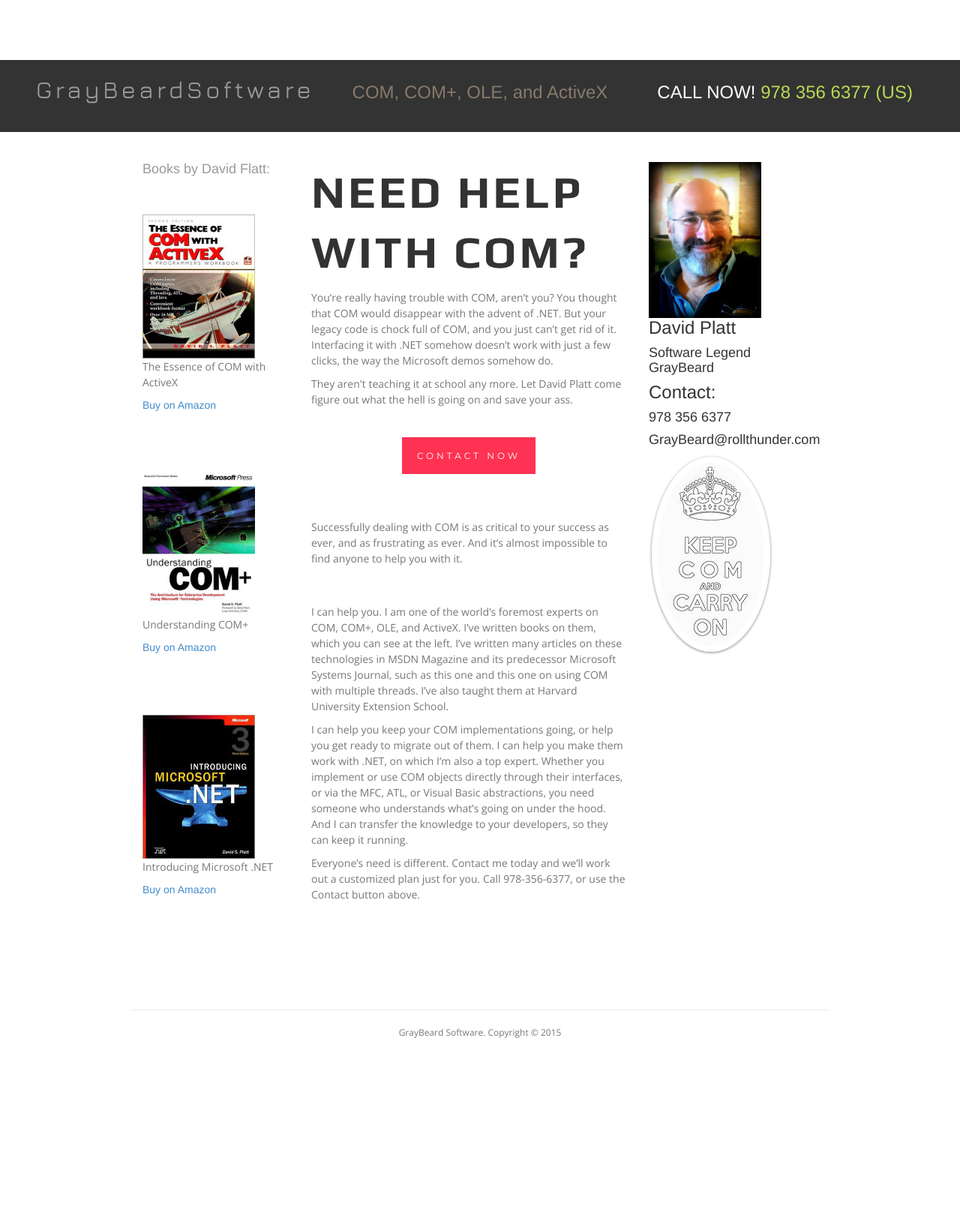
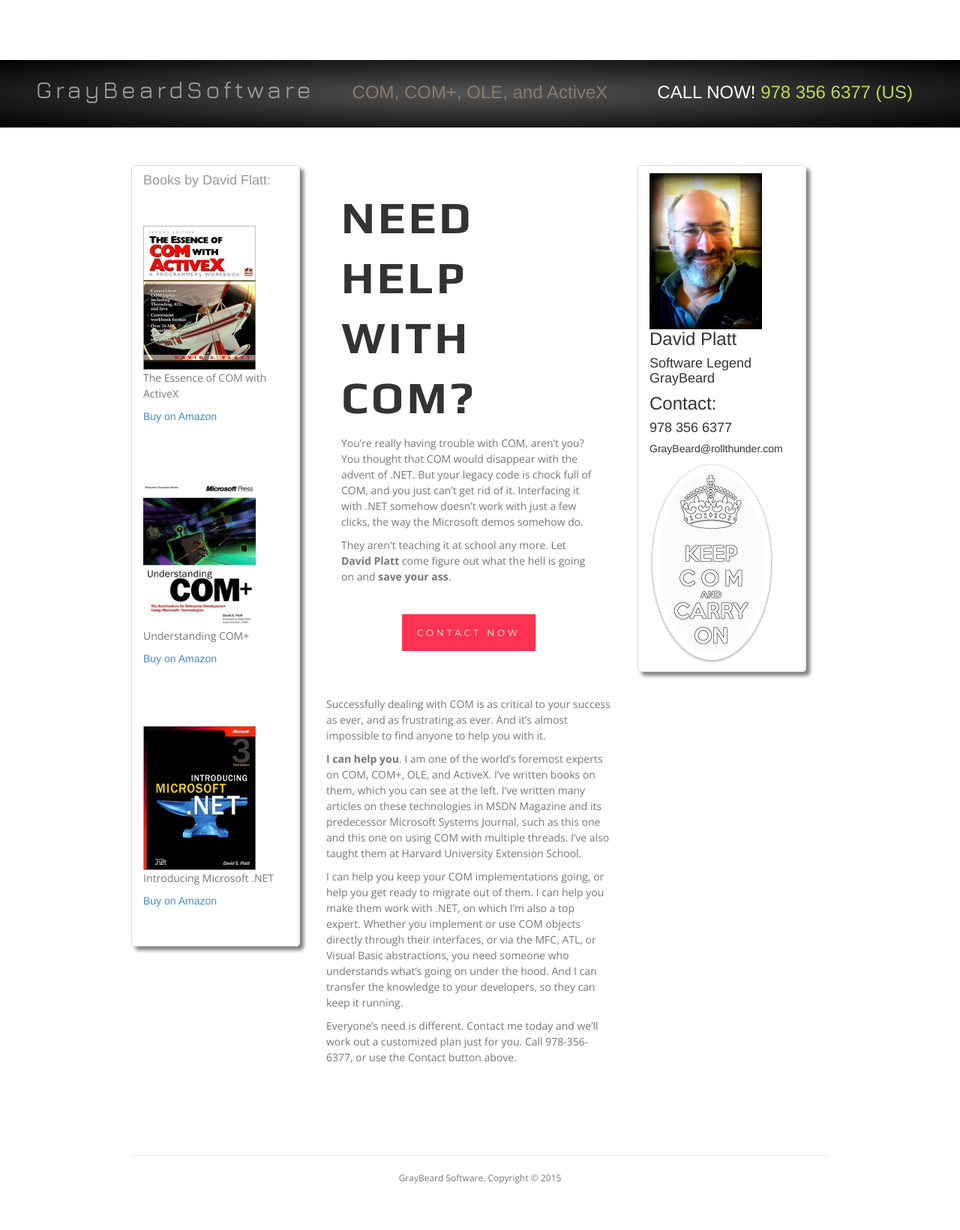
Before and after one commit to sfmb-mx/testing.bizland.biz, a PHP site: page / in a window 1280 px wide. Shown: the whole page at 75% size. Before the commit the page ends 1384 px from the top, so only its background shows below. Run offline with PHP 8.4, Linux system fonts and the light colour scheme.

Commit message:
Style-sheet main content v0.0.5

```diff
--- a/index.html
+++ b/index.html
@@ -19,7 +19,7 @@
         <link rel="apple-touch-icon" sizes="144x144" href="images/favicon/apple-icon-144x144.png">
         <link rel="apple-touch-icon" sizes="152x152" href="images/favicon/apple-icon-152x152.png">
         <link rel="apple-touch-icon" sizes="180x180" href="images/favicon/apple-icon-180x180.png">
-        <link rel="icon" type="image/png" sizes="192x192"  href="images/favicon/android-icon-192x192.png">
+        <link rel="icon" type="image/png" sizes="192x192" href="images/favicon/android-icon-192x192.png">
         <link rel="icon" type="image/png" sizes="32x32" href="images/favicon/favicon-32x32.png">
         <link rel="icon" type="image/png" sizes="96x96" href="images/favicon/favicon-96x96.png">
         <link rel="icon" type="image/png" sizes="16x16" href="images/favicon/favicon-16x16.png">
@@ -73,7 +73,7 @@
             <div class="hidden-sm hidden-xs" style="height:80px;"></div>
             <section id="gbsHeader">
 
-                <div class="container-fluid dark-bg pad-20">
+                <div class="container-fluid header-bg pad-20">
                     <article class="col-md-12 text-center">
                         <div class="col-md-4">
                             <h1 class="dark project-title">GrayBeardSoftware</h1>
@@ -95,7 +95,8 @@
                 <div class="container">
                     <div class="row col-md-12">
 
-                        <article class="col-md-3 animated pad-40" data-fx="fadeInUp">
+                        <div class="hidden-sm hidden-xs" style="height:40px;"></div>
+                        <article class="col-md-3 animated pad-40 transparent-container" data-fx="fadeInUp">
                             <h4 class="dark">
                                 Books by David Flatt:
                             </h4>
@@ -120,46 +121,46 @@
                         </article>
 
                         <article class="col-md-6 animated pad-40" data-fx="fadeInUp"">
-                            <h1 class="big-title">Need help with com?</h1>
+                            <h1 class="big-title pad-mcontent">Need help with com?</h1>
 
-                            <p>
-                                You’re really having trouble with COM, aren’t you? You thought that COM would disappear with the advent of .NET.  But your legacy code is chock full of COM, and you just can’t get rid of it.  Interfacing it with .NET somehow doesn’t work with just a few clicks, the way the Microsoft demos somehow do.
+                            <p class="pad-mcontent">
+                                You’re really having trouble with COM, aren’t you? You thought that COM would disappear with the advent of .NET. But your legacy code is chock full of COM, and you just can’t get rid of it. Interfacing it with .NET somehow doesn’t work with just a few clicks, the way the Microsoft demos somehow do.
                             </p>
 
-                            <p>
-                                They aren't teaching it at school any more. Let David Platt come figure out what the hell is going on and save your ass.
+                            <p class="pad-mcontent">
+                                They aren't teaching it at school any more. Let <b>David Platt</b> come figure out what the hell is going on and <b>save your ass</b>.
                             </p>
 
                             <div class="welcome-button text-center pad-20">
                                 <a class="btn btn-odin btn-odin-red" href="mailto:graybeard@rollthunder.com?subject=Consulting Services Inquiry">Contact now</a>
                             </div>
 
-                            <p class="pad-40">
-                            Successfully dealing with COM is as critical to your success as ever, and as frustrating as ever. And it’s almost impossible to find anyone to help you with it.
+                            <p class="pad-top pad">
+                                Successfully dealing with COM is as critical to your success as ever, and as frustrating as ever. And it’s almost impossible to find anyone to help you with it.
                             </p>
 
-                            <p>
-                                I can help you.  I am one of the world’s foremost experts on COM, COM+, OLE, and ActiveX. I’ve written books on them, which you can see at the left. I’ve written many articles on these technologies in MSDN Magazine and its predecessor Microsoft Systems Journal, such as this one and this one on using COM with multiple threads. I’ve also taught them at Harvard University Extension School.
+                            <p class="pad">
+                                <b>I can help you</b>. I am one of the world’s foremost experts on COM, COM+, OLE, and ActiveX. I’ve written books on them, which you can see at the left. I’ve written many articles on these technologies in MSDN Magazine and its predecessor Microsoft Systems Journal, such as this one and this one on using COM with multiple threads. I’ve also taught them at Harvard University Extension School.
                             </p>
 
-                            <p>
-                                I can help you keep your COM implementations going, or help you get ready to migrate out of them.  I can help you make them work with .NET, on which I’m also a top expert. Whether you implement or use COM objects directly through their interfaces, or via the MFC, ATL, or Visual Basic abstractions, you need someone who understands what’s going on under the hood.  And I can transfer the knowledge to your developers, so they can keep it running.
+                            <p class="pad">
+                                I can help you keep your COM implementations going, or help you get ready to migrate out of them. I can help you make them work with .NET, on which I’m also a top expert. Whether you implement or use COM objects directly through their interfaces, or via the MFC, ATL, or Visual Basic abstractions, you need someone who understands what’s going on under the hood. And I can transfer the knowledge to your developers, so they can keep it running.
                             </p>
 
-                            <p>
-                                Everyone’s need is different. Contact me today and we’ll work out a customized plan just for you.  Call 978-356-6377, or use the Contact button above.
+                            <p class="pad">
+                                Everyone’s need is different. Contact me today and we’ll work out a customized plan just for you. Call 978-356-6377, or use the Contact button above.
                             </p>
 
                         </article>
 
-                        <article class="col-md-3 animated pad-40" data-fx="fadeInUp"">
+                        <article class="col-md-3 animated pad-40 transparent-container" data-fx="fadeInUp"">
                             <img data-no-retina alt="David Platt" title="Software Legend GrayBeard" src="images/author.jpg">
                             <h3>David Platt</h3>
                             <h4>Software Legend GrayBeard</h4>
 
                             <h3>Contact:</h3>
                             <h4>978 356 6377</h4>
-                            <h4>GrayBeard@rollthunder.com</h4>
+                            <h5>GrayBeard@rollthunder.com</h5>
 
                             <img data-no-retina alt="Keep calm and carry on" title="Keep calm and carry on" src="images/kcnco.png">
                         </article>
@@ -168,7 +169,7 @@
                 </div>
             </section>
 
-        </section>  <!-- page-section : ends ---------------------------- -->
+        </section> <!-- page-section : ends ---------------------------- -->
 
         <!-- page-section : starts -->
         <footer id="mastfoot" class="mastfoot white-bg">
--- a/stylesheets/main-responsive.css
+++ b/stylesheets/main-responsive.css
@@ -60,7 +60,8 @@
 /*Large Widescreen Laptops*/
 @media (max-width: 1440px) {
     .container, .features-details {
-        max-width: 960px;
+        /* max-width: 960px; */
+        max-width: 1024px;
     }
     div#portfolio_thumbs ul li{
         width: 25%;
--- a/stylesheets/main.css
+++ b/stylesheets/main.css
@@ -56,7 +56,7 @@ a:focus {
 
 p{
     color: #777;
-    font-family: 'Open Sans', sans-serif; font-weight:300;
+    font-family: 'Open Sans', sans-serif; font-weight:400;
     font-size: 14px;
     line-height: 21px;
 }
@@ -95,7 +95,7 @@ h1,h2,h3,h4,h5,h6 {
     margin-top: 30px;
 }
 .pad-top{
-    padding-top: 120px;
+    padding-top: 40px;
 }
 .pad-bottom{
     padding-bottom: 120px;
@@ -1917,6 +1917,10 @@ fieldset h1 {
     padding-top: 10px;
     margin-bottom: 10px;
     padding-bottom: 10px;
+    border-style: solid;
+    border-width:thin;
+    border-color: #DDDDDD;
+    box-shadow: 5px 5px 5px grey;
 }
 
 .bcontainer {
@@ -1956,3 +1960,14 @@ fieldset h1 {
     line-height: 80px;
     text-transform: uppercase;
 }
+
+.header-bg {
+    /* background:  #333333 */
+    background:  radial-gradient(#555, #000);
+    height:      90px
+}
+
+.pad-mcontent {
+    padding-left: 40px;
+    padding-right: 40px;
+}
```
